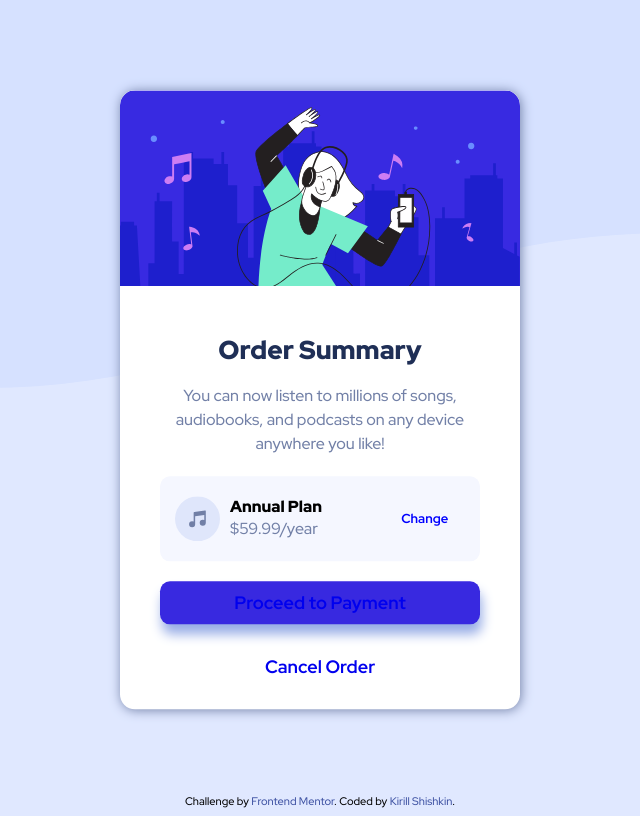
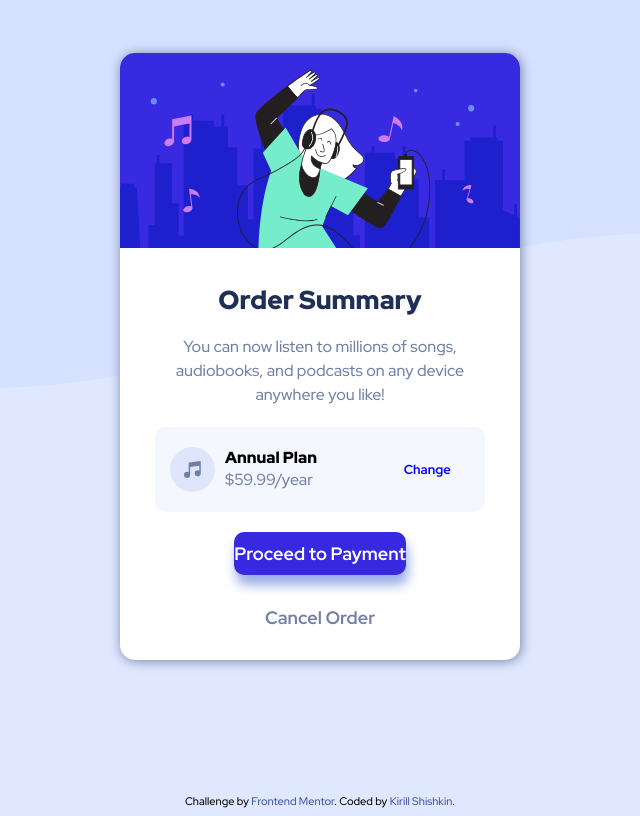
Before and after one commit to ShishKirill/order_sum, a plain HTML site: page index.html in a window 1280 px wide. Shown: the whole page, without its empty margins (320-960 px from the left). Drawn offline with Linux system fonts and the light colour scheme.

Commit message:
Update style.css

```diff
--- a/style.css
+++ b/style.css
@@ -11,9 +11,8 @@ html {
 body {
     background-color: hsl(225, 100%, 94%);
     min-height: 100vh;
-    display: flex;
-    align-items: center;
-    justify-content: center;
+    display: grid;
+    place-items: center;
     background-image: url(./images/pattern-background-desktop.svg);
     background-repeat: no-repeat;
     background-position-x: center;
@@ -21,32 +20,22 @@ body {
 }
 
 .container {
-    position: absolute;
-    top: 50%;
-    left: 50%;
-    transform: translate(-50%, -50%);
     max-width: 400px;
-    display: flex;
-    align-items: center;
-    flex-direction: column;
     background-color: white;
     border-radius: 15px;
     box-shadow: hsl(224, 23%, 55%) 1px 1px 12px;
-    overflow: hidden;
 }
 
 .top {
-    width: 80%;
-    flex-direction: column;
-    align-items: center;
-    justify-content: center;
+    padding:0 20px;
     text-align: center;
     margin: 30px 0 20px 0;
 }
 
 .middle {
+    background-color: hsl(225, 100%, 98%);
     gap: 10px;
-    width: 100%;
+    margin:0 35px;
     padding: 20px 0;
     border-radius: 10px;
     display: flex;
@@ -80,16 +69,15 @@ body {
 }
 
 .bottom {
-    width: 80%;
     display: flex;
     flex-direction: column;
     justify-content: center;
     align-items: center;
     margin-top: 20px;
+    padding:0 20px;
 }
 
 .btn_proceed {
-    width: 100%;
     font-family: 'Red Hat Display', sans-serif;
     font-size: 18px;
     font-weight: 700;
@@ -102,7 +90,7 @@ body {
     transition: all 0.5s ease-out;
 }
 
-.a_prcd {
+.btn_proceed a {
     color: white;
 }
 
@@ -122,12 +110,12 @@ body {
     margin-bottom: 30px;
 }
 
-.a_cncl {
+.btn_cncl a {
     color: hsl(224, 23%, 55%);
     transition: all 0.5s ease-out;
 }
 
-.a_cncl:hover {
+.btn_cncl a:hover {
     color: rgb(49, 49, 49);
     transition: all 0.5s ease-in;
 }
@@ -156,11 +144,6 @@ p {
     color: hsl(224, 23%, 55%);
 }
 
-.middle {
-    width: 80%;
-    background-color: hsl(225, 100%, 98%);
-}
-
 img {
     border-radius: 15px 15px 0 0;
     width: 100%;
```
